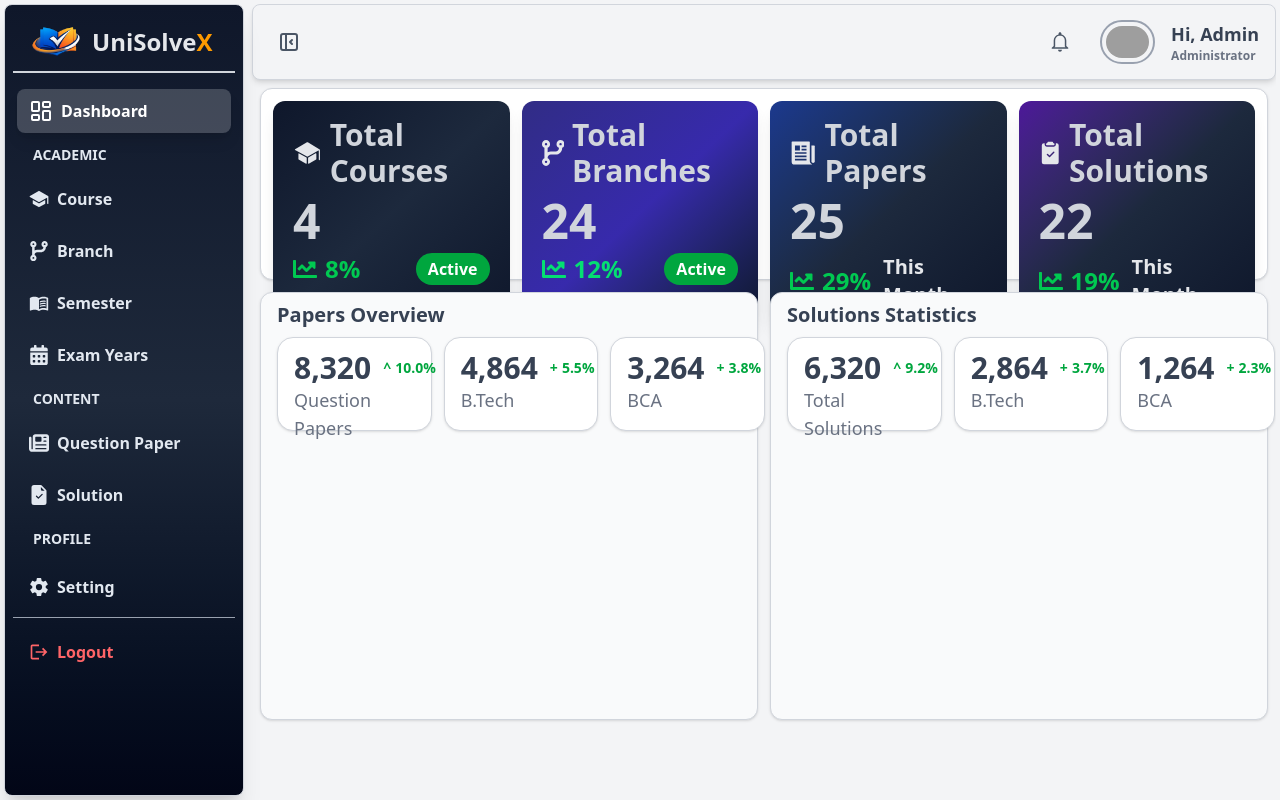
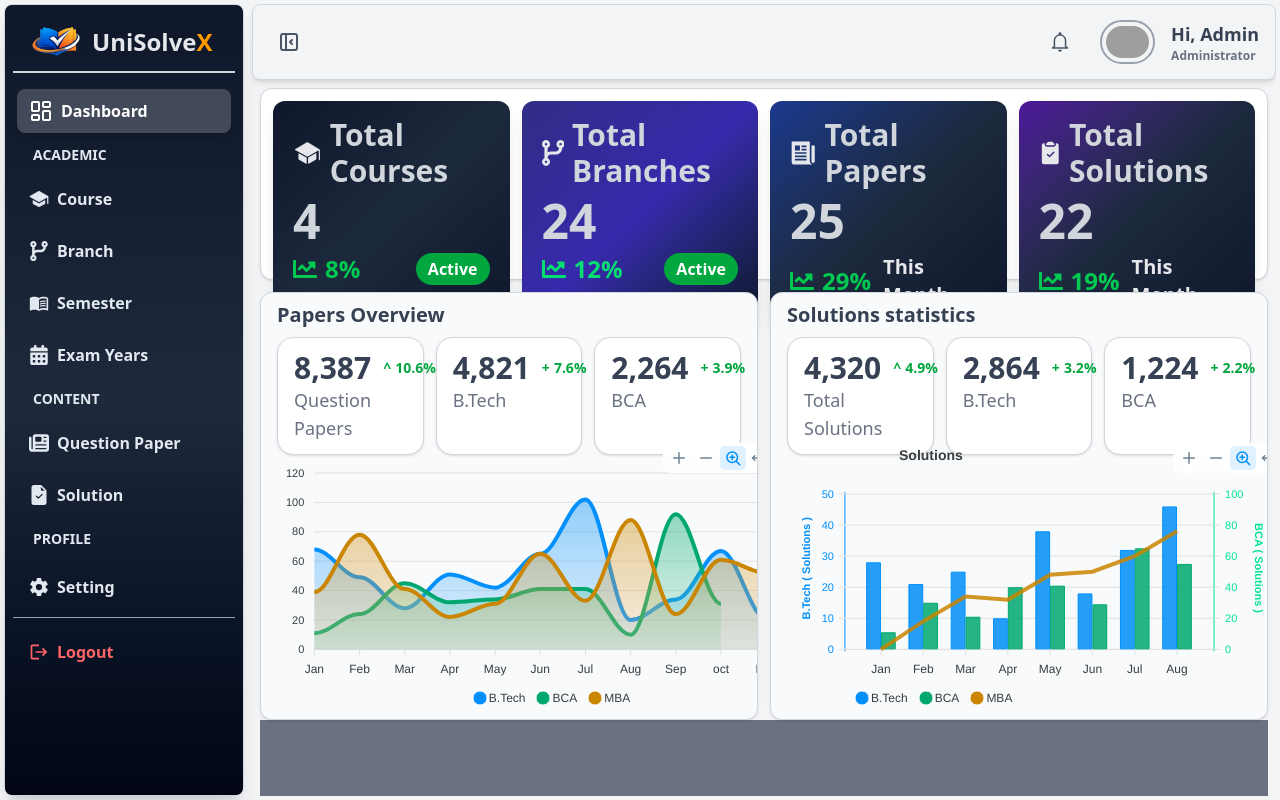
Before and after one commit to Himanshusingh00123/UniSolveX, a React (Vite) app: page /admin in a window 1280 px wide. Built offline with nearby package versions, Linux system fonts and the light colour scheme; grey boxes are pictures that could not be loaded.

Commit message:
i add linechart and barchart and arrange some cards

```diff
--- a/package.json
+++ b/package.json
@@ -12,8 +12,10 @@
   "dependencies": {
     "@tailwindcss/vite": "^4.1.18",
     "animate.css": "^4.1.1",
+    "apexcharts": "^5.7.0",
     "lucide-react": "^0.575.0",
     "react": "^19.2.0",
+    "react-apexcharts": "^2.0.1",
     "react-dom": "^19.2.0",
     "react-icons": "^5.5.0",
     "react-router-dom": "^7.13.0",
--- a/src/Components/Admin/Dashboard.jsx
+++ b/src/Components/Admin/Dashboard.jsx
@@ -3,16 +3,200 @@ import { FaCodeBranch } from "react-icons/fa6";
 import { IoNewspaperSharp } from "react-icons/io5";
 import { BsClipboard2CheckFill } from "react-icons/bs";
 import { FaChartLine } from "react-icons/fa";
+import Chart from "react-apexcharts";
+import { useState } from "react";
 
 const Dashboard = () => {
+  const lineChart = {
+    series: [
+      {
+        name: "B.Tech",
+        data: [68, 49, 28, 51, 42, 65, 102, 20, 34, 67, 21, 62],
+      },
+      {
+        name: "BCA",
+        data: [11, 24, 45, 32, 34, 41, 41, 10, 92, 31],
+      },
+      {
+        name: "MBA",
+        data: [39, 78, 41, 22, 31, 65, 33, 88, 24, 61, 52, 95],
+      },
+    ],
+    options: {
+      chart: {
+        height: 350,
+        type: "area",
+      },
+      dataLabels: {
+        enabled: false,
+      },
+      stroke: {
+        curve: "smooth",
+      },
+      xaxis: {
+        type: "Month",
+        categories: [
+          "Jan",
+          "Feb",
+          "Mar",
+          "Apr",
+          "May",
+          "Jun",
+          "Jul",
+          "Aug",
+          "Sep",
+          "oct",
+          "Nov",
+          "Dec",
+        ],
+      },
+    },
+  };
+
+  const barCharts = {
+    series: [
+      {
+        name: "B.Tech",
+        type: "column",
+        data: [28, 21, 25, 10, 38, 18, 32, 46],
+      },
+      {
+        name: "BCA",
+        type: "column",
+        data: [11, 30, 21, 40, 41, 29, 65, 55],
+      },
+      {
+        name: "MBA",
+        type: "line",
+        data: [20, 29, 37, 36, 44, 45, 50, 58],
+      },
+    ],
+    options: {
+      chart: {
+        height: 350,
+        type: "line",
+        stacked: false,
+      },
+      dataLabels: {
+        enabled: false,
+      },
+      stroke: {
+        width: [1, 1, 4],
+      },
+      title: {
+        text: " Solutions ",
+        align: "left",
+        offsetX: 110,
+      },
+      xaxis: {
+        categories: [
+          "Jan",
+          "Feb",
+          "Mar",
+          "Apr",
+          "May",
+          "Jun",
+          "Jul",
+          "Aug",
+          "Sep",
+          "oct",
+          "Nov",
+          "Dec",
+        ],
+      },
+      yaxis: [
+        {
+          seriesName: "B.Tech",
+          axisTicks: {
+            show: true,
+          },
+          axisBorder: {
+            show: true,
+            color: "#008FFB",
+          },
+          labels: {
+            style: {
+              colors: "#008FFB",
+            },
+          },
+          title: {
+            text: "B.Tech ( Solutions )",
+            style: {
+              color: "#008FFB",
+            },
+          },
+          tooltip: {
+            enabled: true,
+          },
+        },
+        {
+          seriesName: "BCA",
+          opposite: true,
+          axisTicks: {
+            show: true,
+          },
+          axisBorder: {
+            show: true,
+            color: "#00E396",
+          },
+          labels: {
+            style: {
+              colors: "#00E396",
+            },
+          },
+          title: {
+            text: "BCA ( Solutions )",
+            style: {
+              color: "#00E396",
+            },
+          },
+        },
+        {
+          seriesName: "MBA",
+          opposite: true,
+          axisTicks: {
+            show: true,
+          },
+          axisBorder: {
+            show: true,
+            color: "#FEB019",
+          },
+          labels: {
+            style: {
+              colors: "#FEB019",
+            },
+          },
+          title: {
+            text: "MBA ( Solutions )",
+            style: {
+              color: "#FEB019",
+            },
+          },
+        },
+      ],
+      tooltip: {
+        fixed: {
+          enabled: true,
+          position: "topLeft", // topRight, topLeft, bottomRight, bottomLeft
+          offsetY: 30,
+          offsetX: 60,
+        },
+      },
+      legend: {
+        horizontalAlign: "left",
+        offsetX: 40,
+      },
+    },
+  };
+
   return (
-    <div className="md:p-2  ">
+    <div className="md:p-2 ">
       <div
         className="md:bg-white  md:h-48 sm:h-80 h-screen  md:border
                   md:shadow-sm border-gray-300 rounded-xl grid
-                  xl:grid-cols-4 md:grid-cols-2 sm:grid-cols-2 grid-cols-1 p-3 gap-3"
+                  xl:grid-cols-4  sm:grid-cols-2 grid-cols-1 p-3 gap-3"
       >
-        <div className="auto-rows-fr  bg-linear-to-br from-slate-900 via-slate-800 to-slate-900   cursor-pointer md:hover:scale-103 duration-400 transition  rounded-xl shadow-lg px-5 py-4 ">
+        <div className="auto-rows-fr  sm:h-full bg-linear-to-br from-slate-900 via-slate-800 to-slate-900   cursor-pointer md:hover:scale-103 duration-400 transition  rounded-xl shadow-lg px-5 py-4 ">
           <h1 className="text-3xl text-gray-300 font-semibold mb-2 flex gap-2  items-center">
             <IoIosSchool className="text-gray-200 text-4xl" />
             Total Courses
@@ -74,20 +258,20 @@ const Dashboard = () => {
         </div>
       </div>
 
-      <div className=" h-110 rounded w-full grid md:grid-cols-2 pt-3 gap-3">
+      <div className=" sm:h-110 h-screen rounded w-full grid md:grid-cols-2 pt-3 gap-3">
         {/* -------------------------------------------------------------Question chart-------------------------------------------------- */}
 
-        <div className="bg-gray-50 border border-gray-300 h-full  rounded-xl shadow-sm">
-          <div className=" h-4/12 px-4 py-2">
+        <div className="sm:bg-gray-50 sm:border sm:overflow-hidden  sm:border-gray-300 h-full  rounded-xl sm:shadow-sm">
+          <div className=" sm:h-4/12 sm:w-full w-screen px-4 py-2">
             <h1 className="text-xl font-bold text-gray-700 mb-2">
               Papers Overview
             </h1>
-            <div className="h-9/12 flex gap-3">
-              <div className="bg-white w-4/12 border shadow-sm border-gray-300 rounded-2xl py-3 px-4 flex-cols justify-center items-center">
+            <div className="h-9/12  grid sm:grid-cols-3 sm:gap-3 gap-2">
+              <div className="bg-white  border shadow-sm border-gray-300 rounded-2xl py-3 px-4 flex-cols justify-center items-center">
                 <h1 className="text-3xl font-semibold text-gray-700 flex gap-3 items-center">
-                  8,320
+                  8,387
                   <span className="text-sm font-extrabold text-green-600 flex gap-1 justify-center items-center">
-                    ^<h3 className="text-md font-bold ">10.0%</h3>
+                    ^<h3 className="text-md font-bold ">10.6%</h3>
                   </span>
                 </h1>
                 <h2 className="text-lg font-medium text-gray-500">
@@ -95,21 +279,21 @@ const Dashboard = () => {
                 </h2>
               </div>
 
-              <div className="bg-white w-4/12 border shadow-sm border-gray-300 rounded-2xl py-3 px-4 flex-cols justify-center items-center">
+              <div className="bg-white  border shadow-sm border-gray-300 rounded-2xl py-3 px-4 flex-cols justify-center items-center">
                 <h1 className="text-3xl font-semibold text-gray-700 flex gap-3 items-center">
-                  4,864
+                  4,821
                   <span className="text-sm font-extrabold text-green-600 flex gap-1 justify-center items-center">
-                    +<h3 className="text-md font-bold ">5.5%</h3>
+                    +<h3 className="text-md font-bold ">7.6%</h3>
                   </span>
                 </h1>
                 <h2 className="text-lg font-medium text-gray-500">B.Tech</h2>
               </div>
 
-              <div className="bg-white w-4/12 border shadow-sm border-gray-300 rounded-2xl py-3 px-4 flex-cols justify-center items-center">
+              <div className="bg-white  border shadow-sm border-gray-300 rounded-2xl py-3 px-4 flex-cols justify-center items-center">
                 <h1 className="text-3xl font-semibold text-gray-700 flex gap-3 items-center">
-                  3,264
+                  2,264
                   <span className="text-sm font-extrabold text-green-600 flex gap-1 justify-center items-center">
-                    +<h3 className="text-md font-bold ">3.8%</h3>
+                    +<h3 className="text-md font-bold ">3.9%</h3>
                   </span>
                 </h1>
                 <h2 className="text-lg font-medium text-gray-500">BCA</h2>
@@ -117,22 +301,29 @@ const Dashboard = () => {
             </div>
           </div>
 
-          <div className=" h-8/12"></div>
+          <div className=" h-8/12 w-screen sm:w-full p-2 rounded-lg">
+            <Chart
+              options={lineChart.options}
+              series={lineChart.series}
+              type="area"
+              height="100%"
+            />
+          </div>
         </div>
 
         {/*---------------------------------------------------------- Solution chart----------------------------------------------------------- */}
 
-        <div className="bg-gray-50 border border-gray-300 h-full  rounded-xl shadow-sm">
-          <div className=" h-4/12 px-4 py-2">
+        <div className="sm:bg-gray-50 sm:border sm:overflow-hidden  sm:border-gray-300 h-full  rounded-xl sm:shadow-sm">
+          <div className=" sm:h-4/12 sm:w-full w-screen px-4 py-2">
             <h1 className="text-xl font-bold text-gray-700 mb-2">
-              Solutions Statistics
+              Solutions statistics
             </h1>
-            <div className="h-9/12 flex gap-3">
-              <div className="bg-white w-4/12 border shadow-sm border-gray-300 rounded-2xl py-3 px-4 flex-cols justify-center items-center">
+            <div className="h-9/12  grid sm:grid-cols-3 sm:gap-3 gap-2">
+              <div className="bg-white  border shadow-sm border-gray-300 rounded-2xl py-3 px-4 flex-cols justify-center items-center">
                 <h1 className="text-3xl font-semibold text-gray-700 flex gap-3 items-center">
-                  6,320
+                  4,320
                   <span className="text-sm font-extrabold text-green-600 flex gap-1 justify-center items-center">
-                    ^<h3 className="text-md font-bold ">9.2%</h3>
+                    ^<h3 className="text-md font-bold ">4.9%</h3>
                   </span>
                 </h1>
                 <h2 className="text-lg font-medium text-gray-500">
@@ -140,29 +331,40 @@ const Dashboard = () => {
                 </h2>
               </div>
 
-              <div className="bg-white w-4/12 border shadow-sm border-gray-300 rounded-2xl py-3 px-4 flex-cols justify-center items-center">
+              <div className="bg-white  border shadow-sm border-gray-300 rounded-2xl py-3 px-4 flex-cols justify-center items-center">
                 <h1 className="text-3xl font-semibold text-gray-700 flex gap-3 items-center">
                   2,864
                   <span className="text-sm font-extrabold text-green-600 flex gap-1 justify-center items-center">
-                    +<h3 className="text-md font-bold ">3.7%</h3>
+                    +<h3 className="text-md font-bold ">3.2%</h3>
                   </span>
                 </h1>
                 <h2 className="text-lg font-medium text-gray-500">B.Tech</h2>
               </div>
 
-              <div className="bg-white w-4/12 border shadow-sm border-gray-300 rounded-2xl py-3 px-4 flex-cols justify-center items-center">
+              <div className="bg-white  border shadow-sm border-gray-300 rounded-2xl py-3 px-4 flex-cols justify-center items-center">
                 <h1 className="text-3xl font-semibold text-gray-700 flex gap-3 items-center">
-                  1,264
+                  1,224
                   <span className="text-sm font-extrabold text-green-600 flex gap-1 justify-center items-center">
-                    +<h3 className="text-md font-bold ">2.3%</h3>
+                    +<h3 className="text-md font-bold ">2.2%</h3>
                   </span>
                 </h1>
                 <h2 className="text-lg font-medium text-gray-500">BCA</h2>
               </div>
             </div>
           </div>
+
+          <div className=" h-8/12 w-screen sm:w-full p-2 rounded-lg">
+            <Chart
+              options={barCharts.options}
+              series={barCharts.series}
+              type="line"
+              height="100%"
+            />
+          </div>
         </div>
       </div>
+
+      <div className="bg-gray-500 sm:h-200 "></div>
     </div>
   );
 };
--- a/src/Components/Admin/Layout.jsx
+++ b/src/Components/Admin/Layout.jsx
@@ -193,7 +193,7 @@ const Layout = () => {
       <div className="min-h-full overflow-auto  md:pl-2 flex-1 ">
         {/* --------------------------------navbar -----------------------------------*/}
 
-        <div className=" md:h-19 h-15  bg-gray-100 md:rounded-lg border shadow-md border-gray-300 sticky top-0 left-0 flex justify-between items-center py-4 sm:pl-3 pl-2  pr-4">
+        <div className=" md:h-19 h-15  bg-gray-100 md:rounded-lg border shadow-md border-gray-300 sticky top-0 left-0 z-50 flex justify-between items-center py-4 sm:pl-3 pl-2  pr-4">
           <button
             onClick={() => {
               setSidebar(!sidebar);
```
Also changed, not shown: 1 other file (tests, documents, lock files or other folders).
